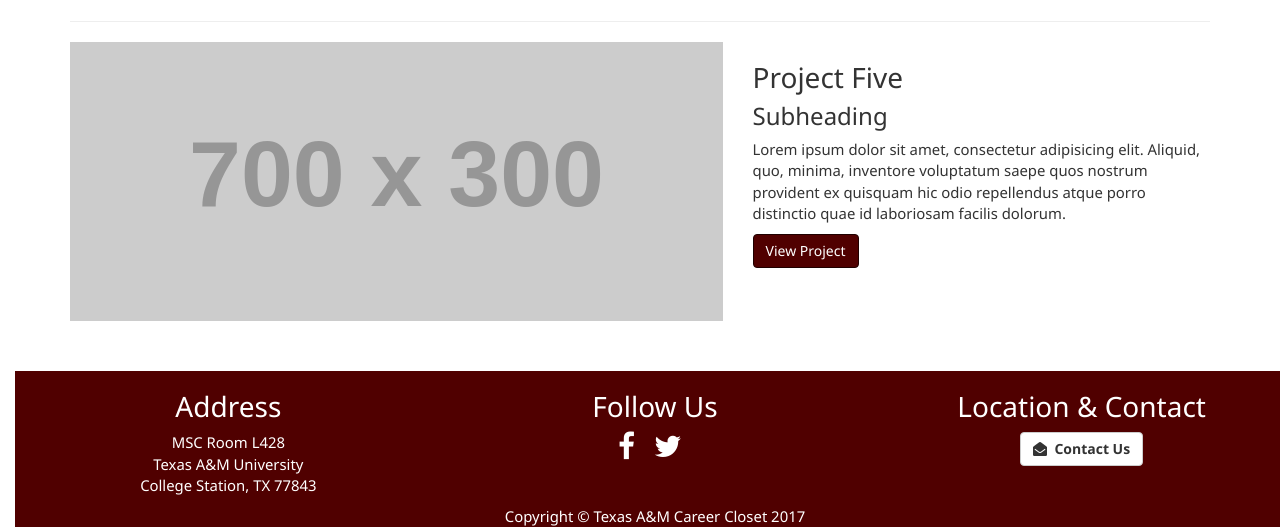
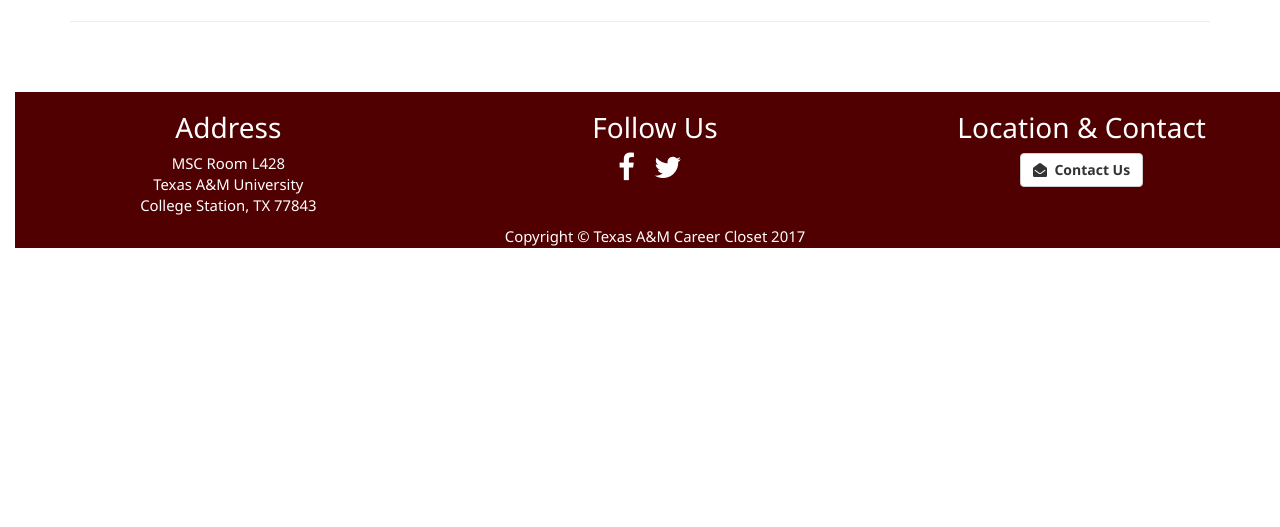
Before and after one commit to careerclosetatm/CareerCloset, a Flask app: page /learn in a window 1280 px wide. Shown: the part 1645-2172 px from the top of the page. After the commit the page ends 1893 px from the top, so only its background shows below. Run offline with Flask 2, Linux system fonts and the light colour scheme; grey boxes labelled with a size stand in for pictures from a placeholder-image service; some libraries are stand-ins or nearby versions.

Commit message:
Update learn.html

```diff
--- a/templates/learn.html
+++ b/templates/learn.html
@@ -1,4 +1,3 @@
-
 {% extends "layout.html" %}
 {% block content %}
 
@@ -27,10 +26,9 @@
 <iframe width="560" height="315" src="https://www.youtube.com/embed/T0NPYZyI7V8" frameborder="0" allowfullscreen></iframe>
             </div>
             <div class="col-md-5">
-                <h3>Project One</h3>
-                <h4>Subheading</h4>
-                <p>Lorem ipsum dolor sit amet, consectetur adipisicing elit. Laudantium veniam exercitationem expedita laborum at voluptate. Labore, voluptates totam at aut nemo deserunt rem magni pariatur quos perspiciatis atque eveniet unde.</p>
-                <a class="btn btn-primary" href="portfolio-item.html">View Project</i></a>
+                <h3>Men's Dressing</h3>
+                <h4>How to Tie a Windsor Knot</h4>
+<p>As one of the most frequently used knots and one of the easiest, the Windsor knot is a must know for business professional and casual settings.Learn more about how to tie this knot by watching the video</p>
             </div>
         </div>
         <!-- /.row -->
@@ -43,10 +41,11 @@
 <iframe width="560" height="315" src="https://www.youtube.com/embed/dLS7WdvyzoQ" frameborder="0" allowfullscreen></iframe>
             </div>
             <div class="col-md-5">
-                <h3>Project Two</h3>
-                <h4>Subheading</h4>
-                <p>Lorem ipsum dolor sit amet, consectetur adipisicing elit. Ut, odit velit cumque vero doloremque repellendus distinctio maiores rem expedita a nam vitae modi quidem similique ducimus! Velit, esse totam tempore.</p>
-                <a class="btn btn-primary" href="portfolio-item.html">View Project</i></a>
+                <h3>Women's Dressing
+</h3>
+                <h4>What to wear for an interview
+</h4>
+<p>Women have a wide variety of choices in business attire that can be worn to interviews. From suit sets to dresses the choices are many. Learn more about what to wear to an interview</p>
             </div>
         </div>
         <!-- /.row -->
@@ -62,7 +61,7 @@
                 <h3>Project Three</h3>
                 <h4>Subheading</h4>
                 <p>Lorem ipsum dolor sit amet, consectetur adipisicing elit. Omnis, temporibus, dolores, at, praesentium ut unde repudiandae voluptatum sit ab debitis suscipit fugiat natus velit excepturi amet commodi deleniti alias possimus!</p>
-                <a class="btn btn-primary" href="portfolio-item.html">View Project</i></a>
+
             </div>
         </div>
         <!-- /.row -->
@@ -79,28 +78,13 @@
                 <h3>Project Four</h3>
                 <h4>Subheading</h4>
                 <p>Lorem ipsum dolor sit amet, consectetur adipisicing elit. Explicabo, quidem, consectetur, officia rem officiis illum aliquam perspiciatis aspernatur quod modi hic nemo qui soluta aut eius fugit quam in suscipit?</p>
-                <a class="btn btn-primary" href="portfolio-item.html">View Project</i></a>
+
             </div>
         </div>
         <!-- /.row -->
 
         <hr>
 
-        <!-- Project Five -->
-        <div class="row">
-            <div class="col-md-7">
-                <a href="#">
-                    <img class="img-responsive img-hover" src="http://placehold.it/700x300" alt="">
-                </a>
-            </div>
-            <div class="col-md-5">
-                <h3>Project Five</h3>
-                <h4>Subheading</h4>
-                <p>Lorem ipsum dolor sit amet, consectetur adipisicing elit. Aliquid, quo, minima, inventore voluptatum saepe quos nostrum provident ex quisquam hic odio repellendus atque porro distinctio quae id laboriosam facilis dolorum.</p>
-                <a class="btn btn-primary" href="#">View Project</i></a>
-            </div>
-        </div>
-        <!-- /.row -->
 
     <!-- jQuery -->
     <script src="js/jquery.js"></script>
```
